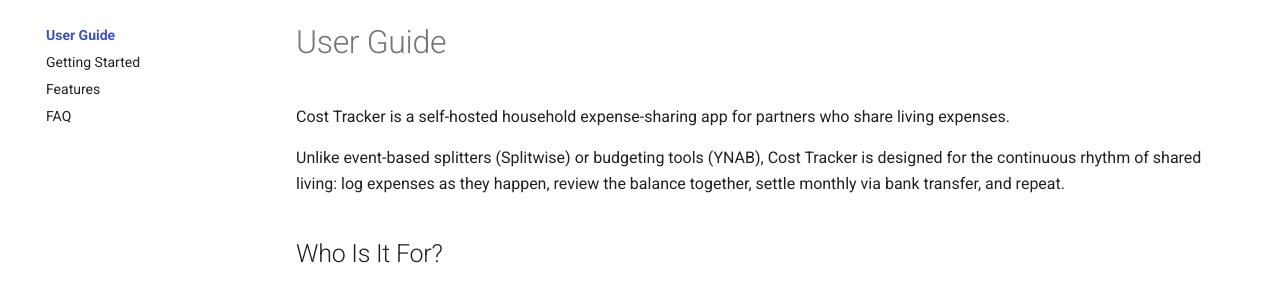
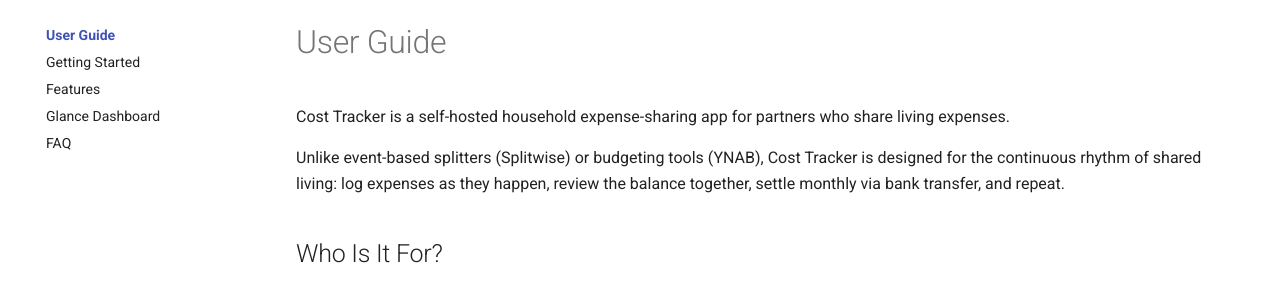
Before and after one commit to golgor/cost-tracker, an MkDocs documentation site: the page built from docs/user-guide/index.md, in a window 1280 px wide. Shown: the part 124-414 px from the top of the page. Built offline with MkDocs 1.6.1 and Material for MkDocs 9.7.7, drawn with Linux system fonts in a browser that asks for light colours; comment, search, counter and statistics services are not loaded.

Commit message:
docs: add Glance pages to mkdocs.yml nav

```diff
--- a/mkdocs.yml
+++ b/mkdocs.yml
@@ -47,6 +47,7 @@ nav:
       - user-guide/index.md
       - Getting Started: user-guide/getting-started.md
       - Features: user-guide/features.md
+      - Glance Dashboard: user-guide/glance-integration.md
       - FAQ: user-guide/faq.md
   - Operations:
       - operations/index.md
@@ -66,6 +67,8 @@ nav:
           - Add a Domain Entity: development/how-to/add-domain-entity.md
           - Add a Route: development/how-to/add-route.md
           - Add a Migration: development/how-to/add-migration.md
+      - Integrations:
+          - Glance Dashboard: development/glance-integration.md
   - Architecture:
       - architecture/index.md
       - Core Decisions: architecture/core-architectural-decisions.md
```
